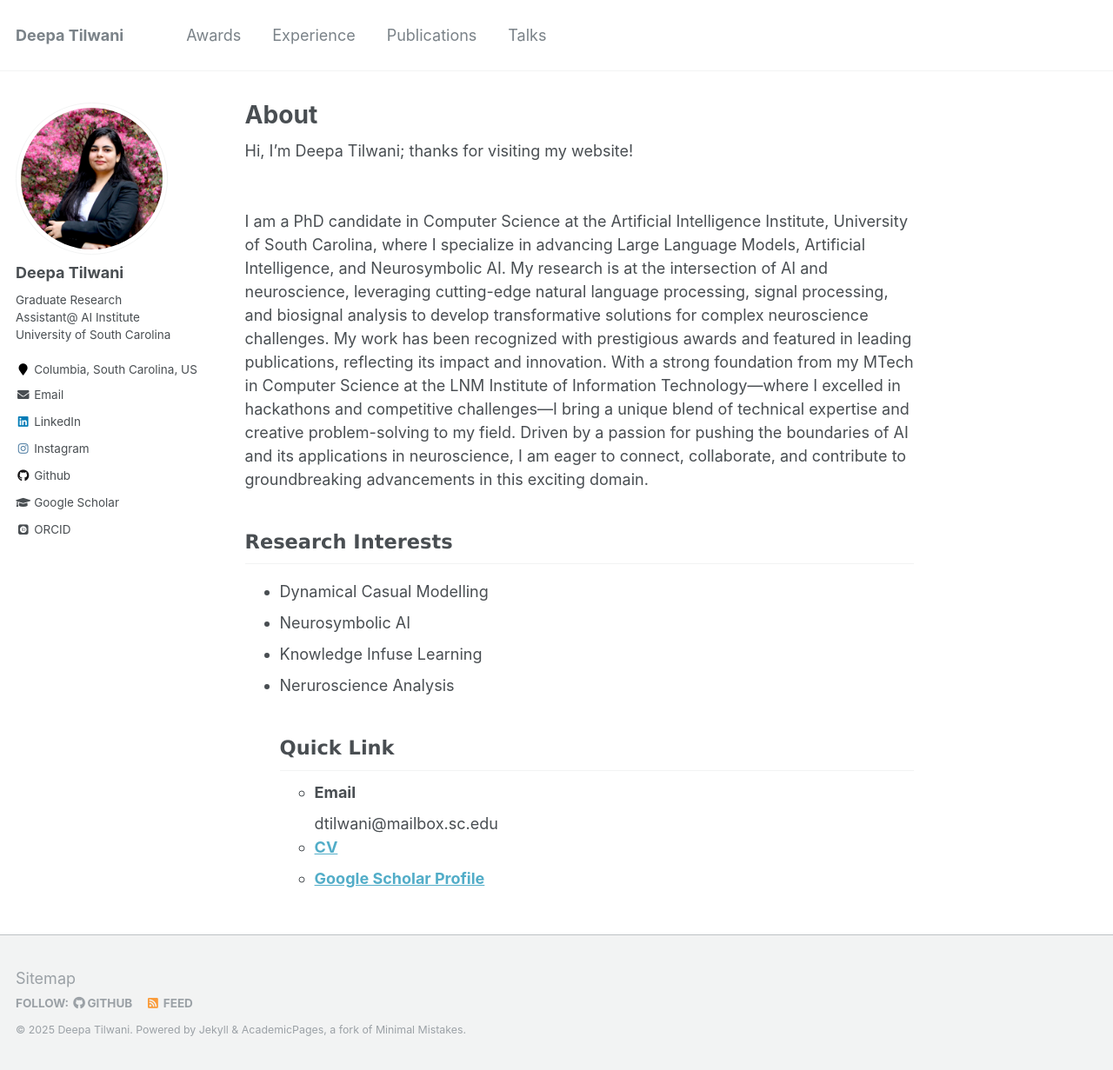
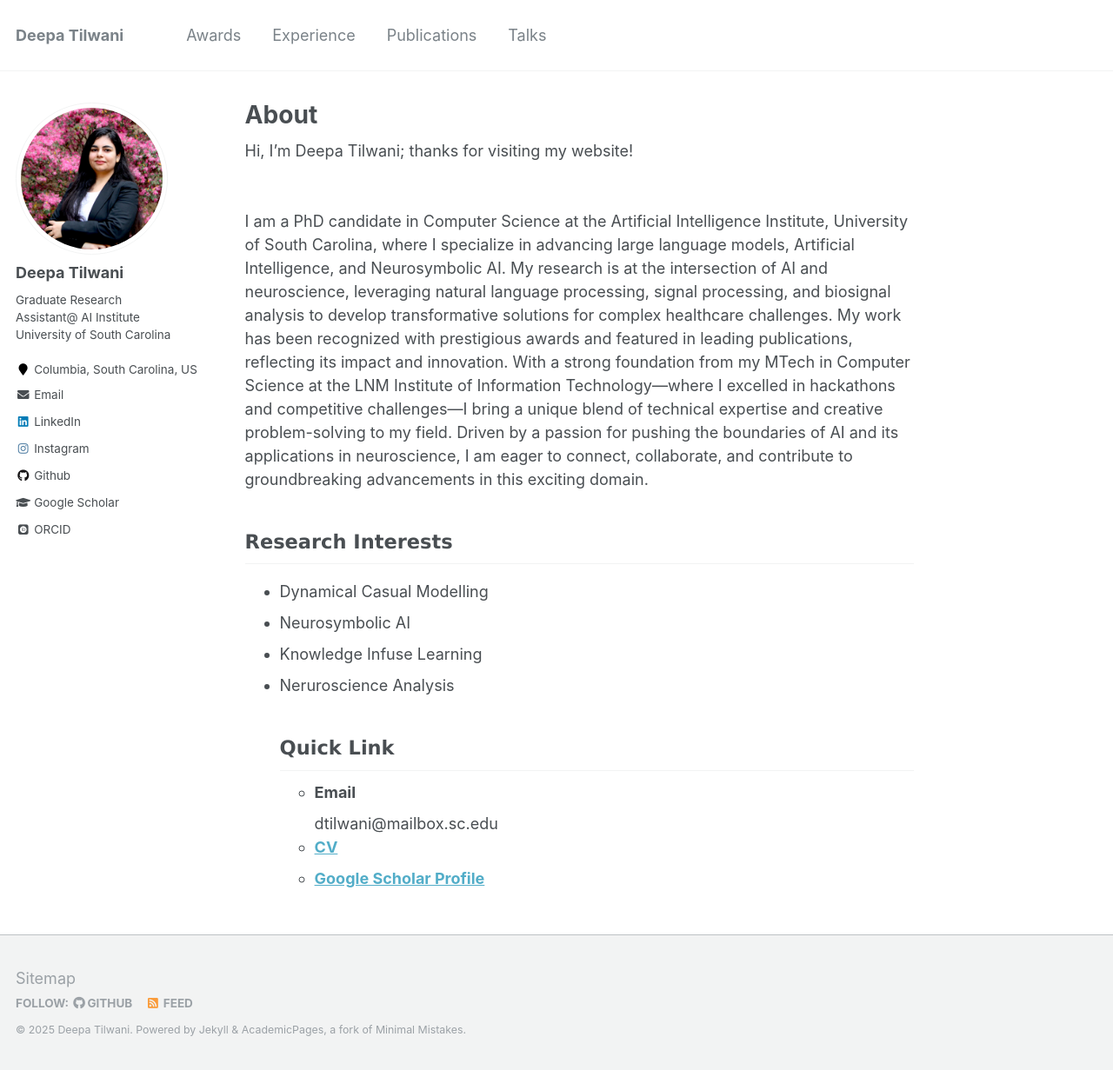
Before and after one commit to Deepa-Tilwani/deepa-tilwani.github.io, a Jekyll site: the page built from index.html, in a window 1280 px wide and 1231 px high. Shown: the whole window at 87% size. Built offline with Jekyll 4.4.1, drawn with Linux system fonts in a browser that asks for light colours; some web fonts are replaced.

Commit message:
Update index.html

```diff
--- a/index.html
+++ b/index.html
@@ -8,7 +8,7 @@ author_profile: true
 
 
 								<br/>
-I am a PhD candidate in Computer Science at the Artificial Intelligence Institute, University of South Carolina, where I specialize in advancing Large Language Models, Artificial Intelligence, and Neurosymbolic AI. My research is at the intersection of AI and neuroscience, leveraging cutting-edge natural language processing, signal processing, and biosignal analysis to develop transformative solutions for complex neuroscience challenges.
+I am a PhD candidate in Computer Science at the Artificial Intelligence Institute, University of South Carolina, where I specialize in advancing large language models, Artificial Intelligence, and Neurosymbolic AI. My research is at the intersection of AI and neuroscience, leveraging natural language processing, signal processing, and biosignal analysis to develop transformative solutions for complex healthcare challenges.
 
 My work has been recognized with prestigious awards and featured in leading publications, reflecting its impact and innovation. With a strong foundation from my MTech in Computer Science at the LNM Institute of Information Technology—where I excelled in hackathons and competitive challenges—I bring a unique blend of technical expertise and creative problem-solving to my field.
 
```
